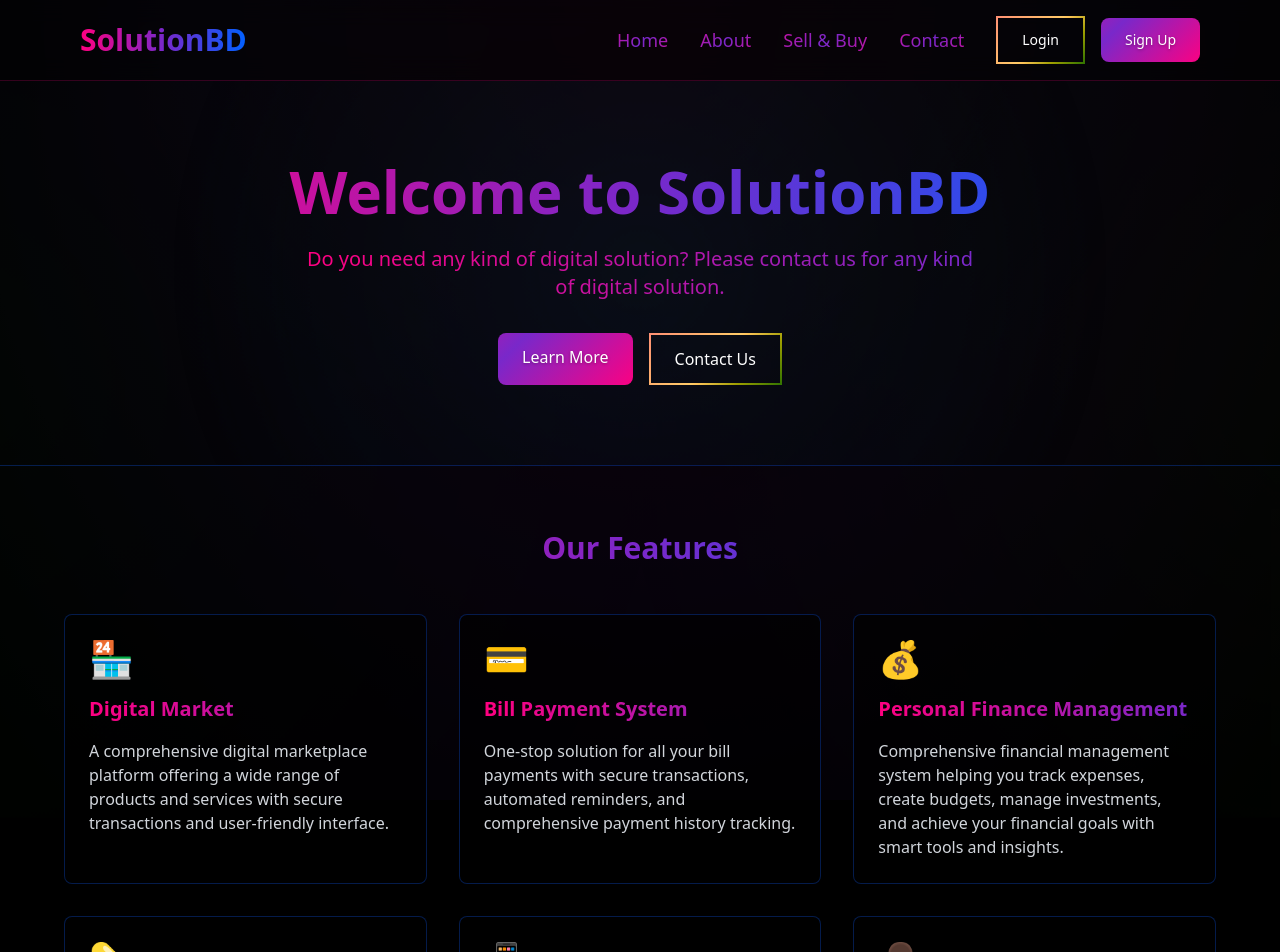
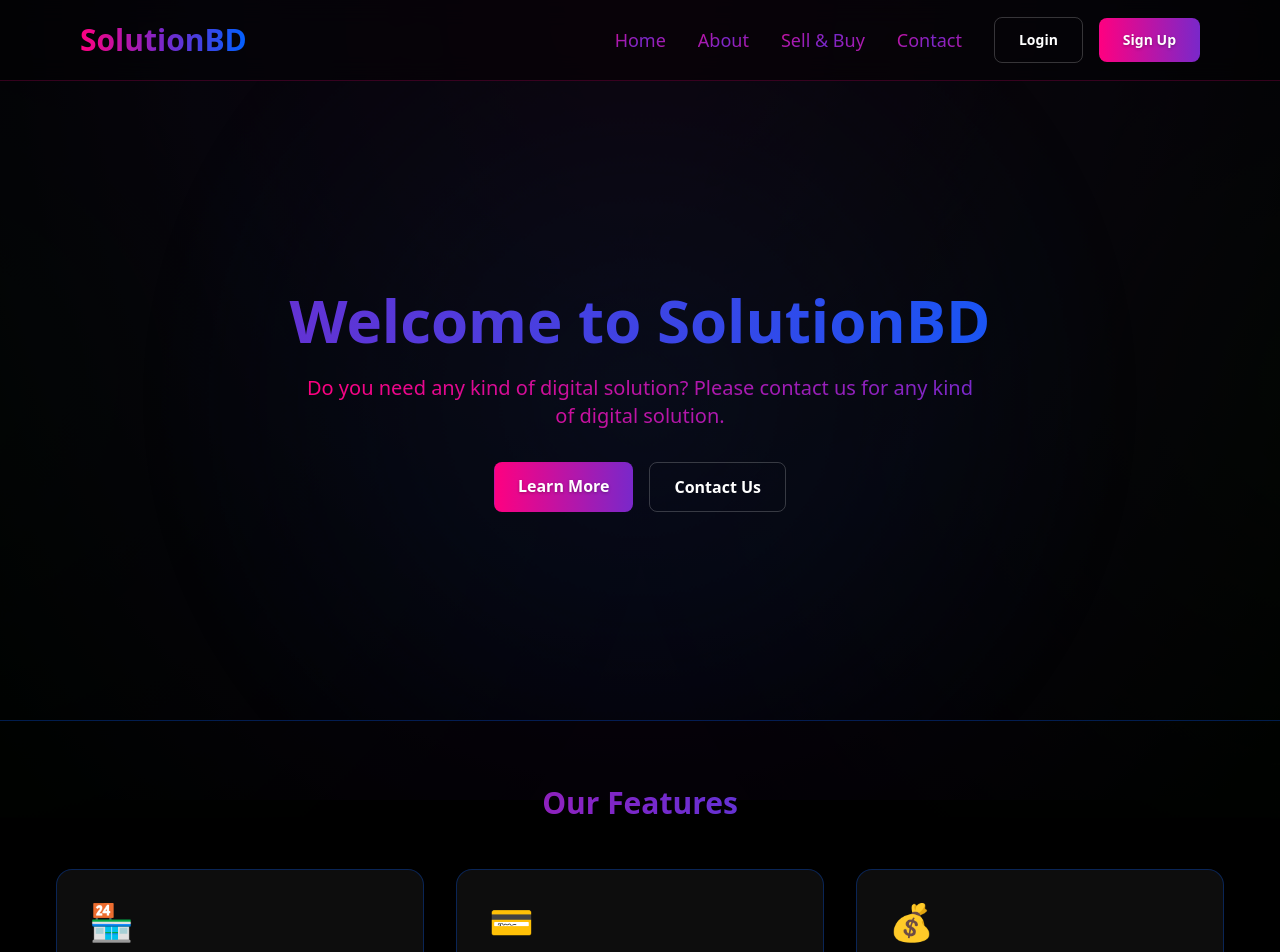
Before and after one commit to ra88ju/my-first-nextjs-projects, a Next.js app: page / in a window 1280 px wide. Shown: the top 952 px of the page. Built offline with nearby package versions, Linux system fonts and the light colour scheme.

Commit message:
Add Image component and page-specific CSS to homepage

```diff
--- a/app/page.tsx
+++ b/app/page.tsx
@@ -2,6 +2,8 @@
 
 import { useState } from 'react';
 import Link from 'next/link';
+import Image from 'next/image';
+import './styles/page.css';
 
 interface FeatureDetails {
   id: string;
--- /dev/null
+++ b/app/styles/page.css
@@ -0,0 +1,114 @@
+.card {
+  --padding: clamp(1rem, 3vw, 2rem);
+  display: flex;
+  flex-direction: column;
+  padding: var(--padding);
+  gap: 1rem;
+  background: rgba(255, 255, 255, 0.05);
+  border-radius: 1rem;
+  backdrop-filter: blur(10px);
+  border: 1px solid rgba(255, 255, 255, 0.1);
+  transition: all 0.3s ease;
+}
+
+.container {
+  width: 100%;
+  max-width: 1200px;
+  margin: 0 auto;
+  padding: 0 1rem;
+}
+
+.section {
+  padding: 4rem 0;
+}
+
+.hero-section {
+  min-height: 80vh;
+  display: flex;
+  align-items: center;
+  justify-content: center;
+  text-align: center;
+  padding: 4rem 0;
+}
+
+.button-primary {
+  display: inline-block;
+  padding: 0.75rem 1.5rem;
+  background: linear-gradient(to right, #ff0080, #7928ca);
+  color: white;
+  border-radius: 0.5rem;
+  font-weight: 600;
+  transition: opacity 0.3s ease;
+}
+
+.button-secondary {
+  display: inline-block;
+  padding: 0.75rem 1.5rem;
+  background: transparent;
+  color: white;
+  border: 1px solid rgba(255, 255, 255, 0.2);
+  border-radius: 0.5rem;
+  font-weight: 600;
+  transition: all 0.3s ease;
+}
+
+.button-secondary:hover {
+  border-color: #ff0080;
+  background: rgba(255, 0, 128, 0.1);
+}
+
+/* Responsive Grid */
+.grid {
+  display: grid;
+  gap: 2rem;
+  grid-template-columns: repeat(1, 1fr);
+}
+
+@media (min-width: 768px) {
+  .grid {
+    grid-template-columns: repeat(2, 1fr);
+  }
+
+  .card {
+    height: 100%;
+  }
+}
+
+@media (min-width: 1024px) {
+  .grid {
+    grid-template-columns: repeat(3, 1fr);
+  }
+}
+
+/* Animations */
+.animate-fade-in {
+  animation: fadeIn 0.5s ease-in-out;
+}
+
+.animate-gradient {
+  background-size: 200% 200%;
+  animation: gradient 15s ease infinite;
+}
+
+@keyframes fadeIn {
+  from {
+    opacity: 0;
+    transform: translateY(20px);
+  }
+  to {
+    opacity: 1;
+    transform: translateY(0);
+  }
+}
+
+@keyframes gradient {
+  0% {
+    background-position: 0% 50%;
+  }
+  50% {
+    background-position: 100% 50%;
+  }
+  100% {
+    background-position: 0% 50%;
+  }
+}
```
